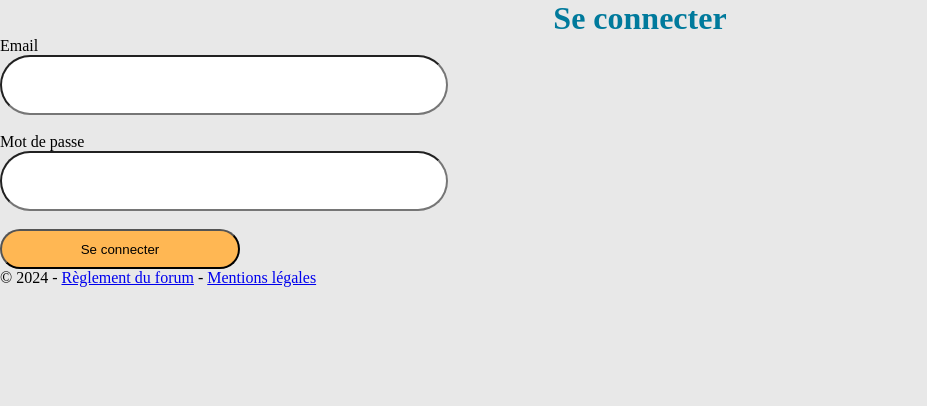
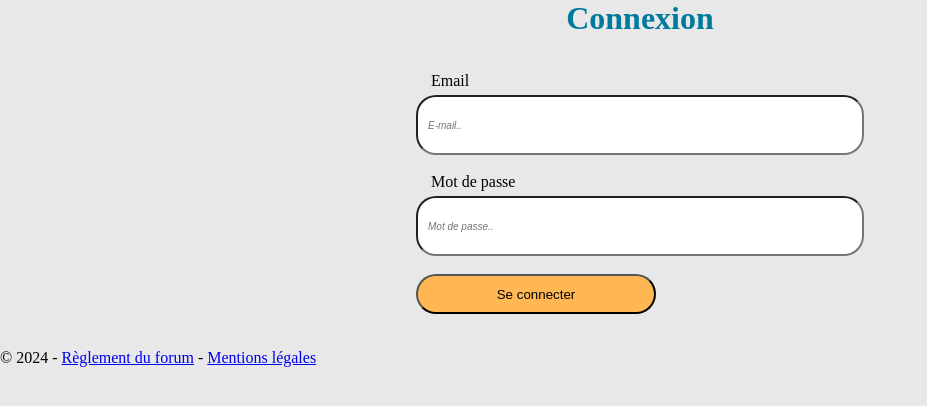
Before and after one commit to Dambpfl/Forum, a PHP site: page /index.php?ctrl=security&action=login in a window 1280 px wide. Shown: the part 36-442 px from the top of the page, without its empty margins (0-927 px from the left). Run offline with PHP 8.4, Linux system fonts and the light colour scheme; some libraries are stand-ins or nearby versions.

Commit message:
CSS Connexion->Inscription

```diff
--- a/forum/public/css/style.css
+++ b/forum/public/css/style.css
@@ -14,25 +14,69 @@ body {
     background-color: #E8E8E8;
 }
 
+footer {
+    margin-top: 35px;
+}
+
+/* Connexion */
+.container-connexion {
+    display: flex;
+    justify-content: center;
+    margin-top: 35px;
+}
+
 .connexion {
     display: grid;
+}
+
+.pseudo {
+    height: 60px;
+    width: 448px;
+    border-radius: 20px;
+    padding-left: 10px;
+    font-size: 10px;
+    font-style: italic;
 }
 
 .email {
     height: 60px;
     width: 448px;
-    border-radius: 50px
+    border-radius: 20px;
+    padding-left: 10px;
+    font-size: 10px;
+    font-style: italic;
 }
 
 .password {
     height: 60px;
     width: 448px;
-    border-radius: 50px
+    border-radius: 20px;
+    padding-left: 10px;
+    font-size: 10px;
+    font-style: italic;
 }
 
 .submit {
     height: 40px;
     width: 240px;
-    border-radius: 50px;
+    border-radius: 20px;
     background-color: #FFB753;
 }
+
+/* Inscription */
+.container-inscription {
+    display: flex;
+    justify-content: center;
+    margin-top: 35px;
+}
+
+.inscription {
+    display: grid;
+}
+
+.t-pseudo,
+.t-email,
+.t-password {
+    margin-left: 15px;
+    margin-bottom: 5px;
+}
--- a/forum/view/forum/connexion.php
+++ b/forum/view/forum/connexion.php
@@ -1,12 +1,16 @@
 <body>
-    <h1>Se connecter</h1>
-    <form class="connexion" action="index.php?ctrl=security&action=login" method="POST">
-        <label class="t-email" for="email">Email</label>
-        <input class="email" type="email" name="email" id="email"><br>
+    <h1>Connexion</h1>
+    <div class="container-connexion">
+        <form class="connexion" action="index.php?ctrl=security&action=login" method="POST">
 
-        <label class="t-password" for="password">Mot de passe</label>
-        <input class="password" type="password" name="password" id="password"><br>
+            <label class="t-email" for="email">Email</label>
+            <input class="email" type="email" name="email" id="email"
+            placeholder="E-mail.."><br>
 
-        <input class="submit" type="submit" name="submit" value="Se connecter">
-    </form>
+            <label class="t-password" for="password">Mot de passe</label>
+            <input class="password" type="password" name="password" id="password" placeholder="Mot de passe.."><br>
+
+            <input class="submit" type="submit" name="submit" value="Se connecter">
+        </form>
+    </div>
 </body>
```
Also changed, not shown: forum/view/forum/inscription.php (+17 -12 lines).
